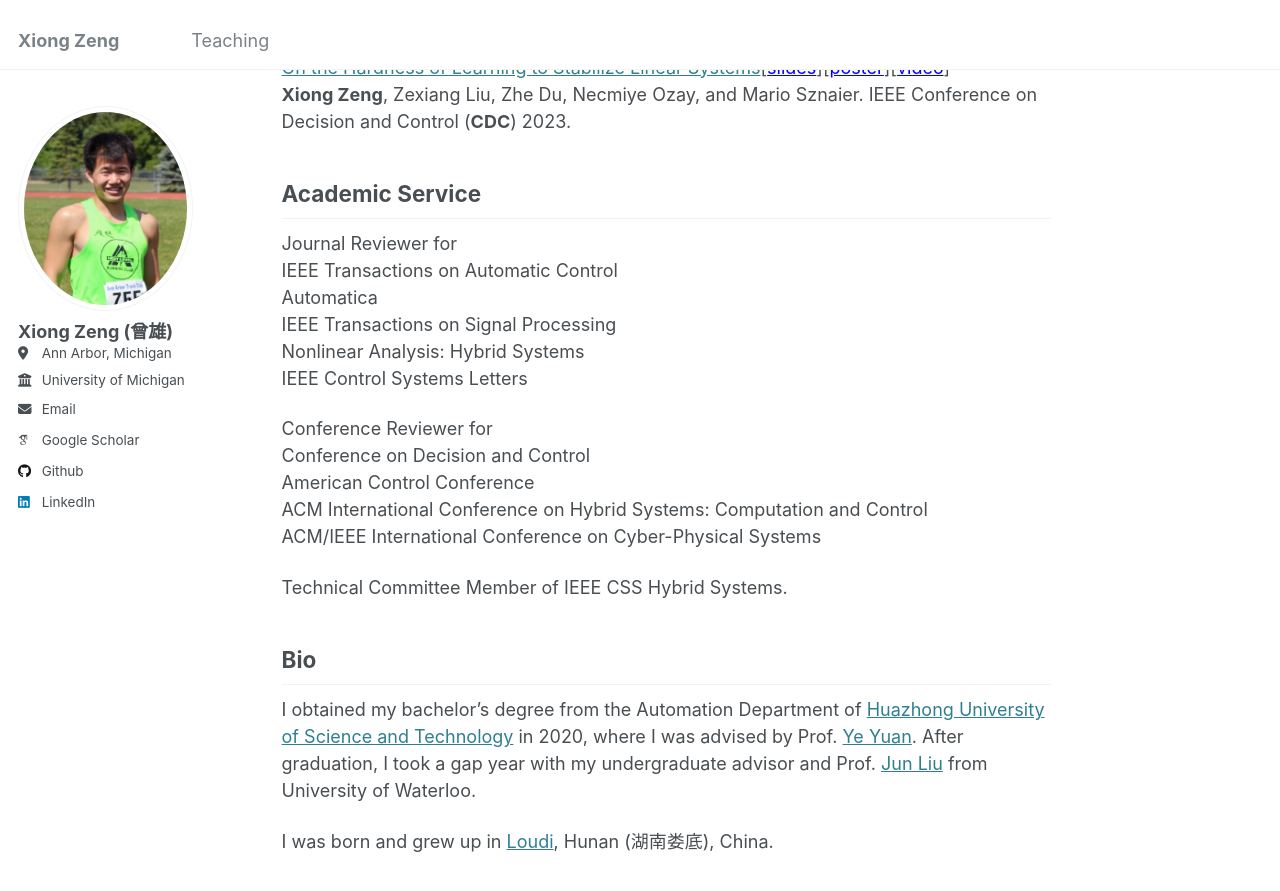
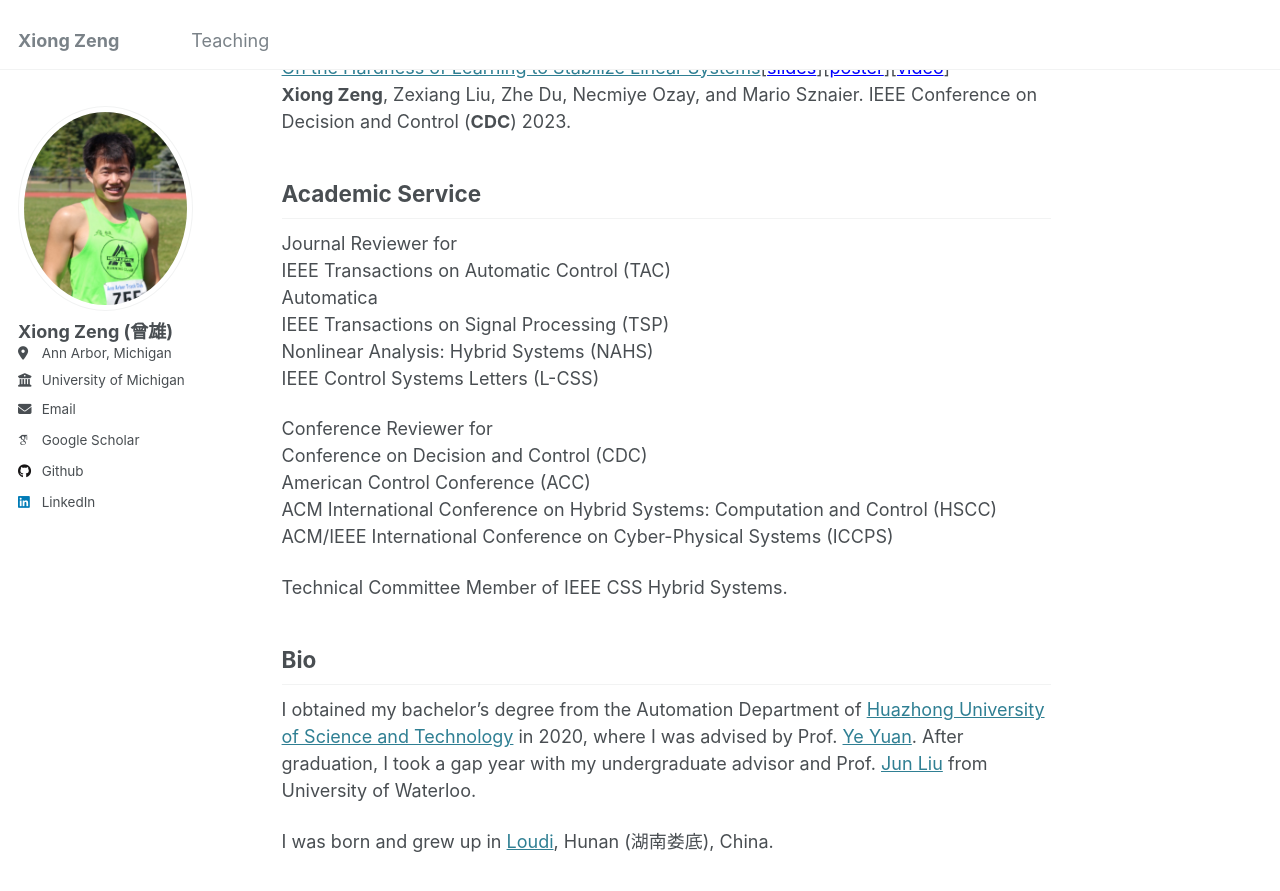
Before and after one commit to zengxiong111/zengxiong.github.io, a Jekyll site: the page built from _pages/about.md, in a window 1280 px wide and 900 px high, scrolled down 1380 px. Shown: the top 891 px of the window. Built offline with Jekyll 4.4.1, drawn with Linux system fonts in a browser that asks for light colours; some web fonts are replaced.

Commit message:
Update about.md

```diff
--- a/_pages/about.md
+++ b/_pages/about.md
@@ -44,17 +44,17 @@ You can check <a href="https://github.com/zengxiong111/zengxiong.github.io/blob/
 ## Academic Service
 
 Journal Reviewer for <br>
-IEEE Transactions on Automatic Control  <br>
+IEEE Transactions on Automatic Control (TAC)  <br>
 Automatica  <br>
-IEEE Transactions on Signal Processing  <br>
-Nonlinear Analysis: Hybrid Systems   <br>
-IEEE Control Systems Letters  <br>
+IEEE Transactions on Signal Processing (TSP)  <br>
+Nonlinear Analysis: Hybrid Systems (NAHS)   <br>
+IEEE Control Systems Letters (L-CSS) <br>
 
 Conference Reviewer for <br>
-Conference on Decision and Control   <br>
-American Control Conference   <br>
-ACM International Conference on Hybrid Systems: Computation and Control <br>
-ACM/IEEE International Conference on Cyber-Physical Systems <br>
+Conference on Decision and Control (CDC)  <br>
+American Control Conference (ACC)  <br>
+ACM International Conference on Hybrid Systems: Computation and Control (HSCC) <br>
+ACM/IEEE International Conference on Cyber-Physical Systems (ICCPS)<br>
 
 Technical Committee Member of IEEE CSS Hybrid Systems.
 &nbsp;
```
